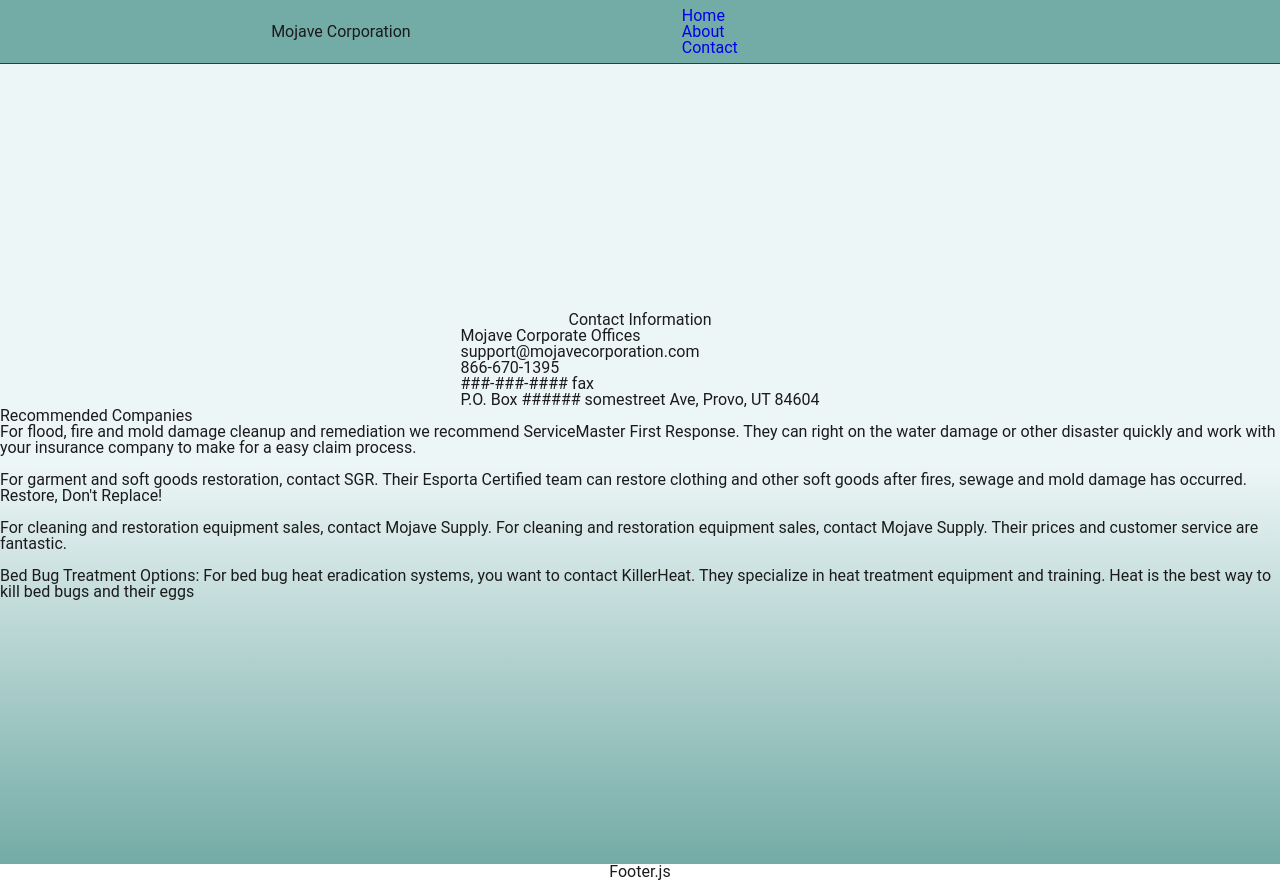
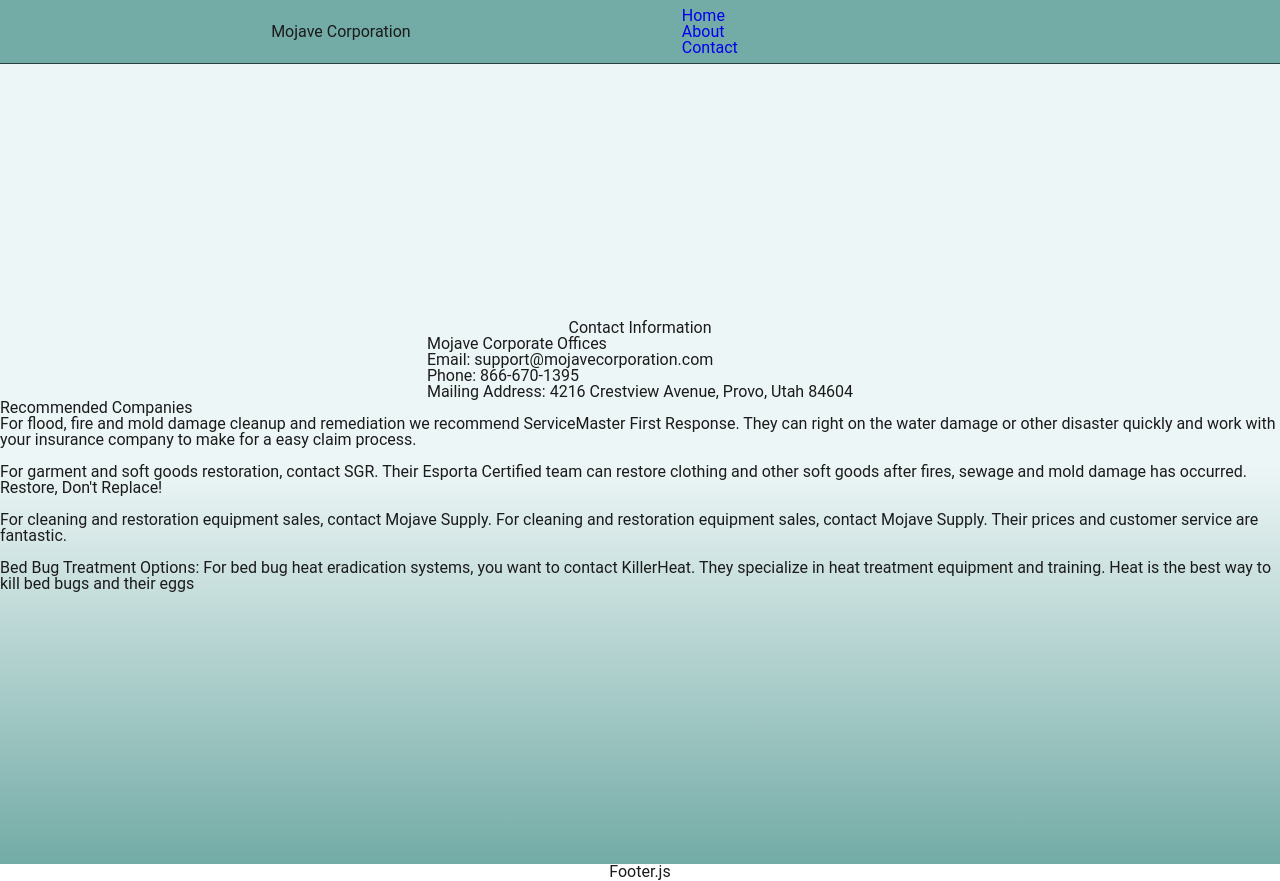
Before and after one commit to JordanOfTroy/MojaveCorp, a React (Create React App) app: page /#/Contact in a window 1280 px wide. Built offline with nearby package versions, Linux system fonts and the light colour scheme.

Commit message:
getting carsick need to stop. left off at styling for desktop.

```diff
--- a/src/Components/Contact.js
+++ b/src/Components/Contact.js
@@ -13,8 +13,8 @@
   render() {
     let email='support@mojavecorporation.com'
     let phone = '866-670-1395'
-    let fax = '###-###-####'
-    let address = 'P.O. Box ###### somestreet Ave, Provo, UT 84604'
+    // let fax = '###-###-####'
+    let address = '4216 Crestview Avenue, Provo, Utah 84604'
     return (
       <div id='contact'>
 
@@ -26,10 +26,10 @@
           </h1>
 
           <p>
-            {email} <br/>
-            {phone} <br/>
-            {fax} <span className='subtext'>fax</span> <br/>
-            {address} <br/>
+            Email: {email} <br/>
+            Phone: {phone} <br/>
+            {/* Fax: {fax} <br/> */}
+            Mailing Address: {address} <br/>
           </p>
         </section>
 
```
Also changed, not shown: src/App.css (+11 -0 lines).
